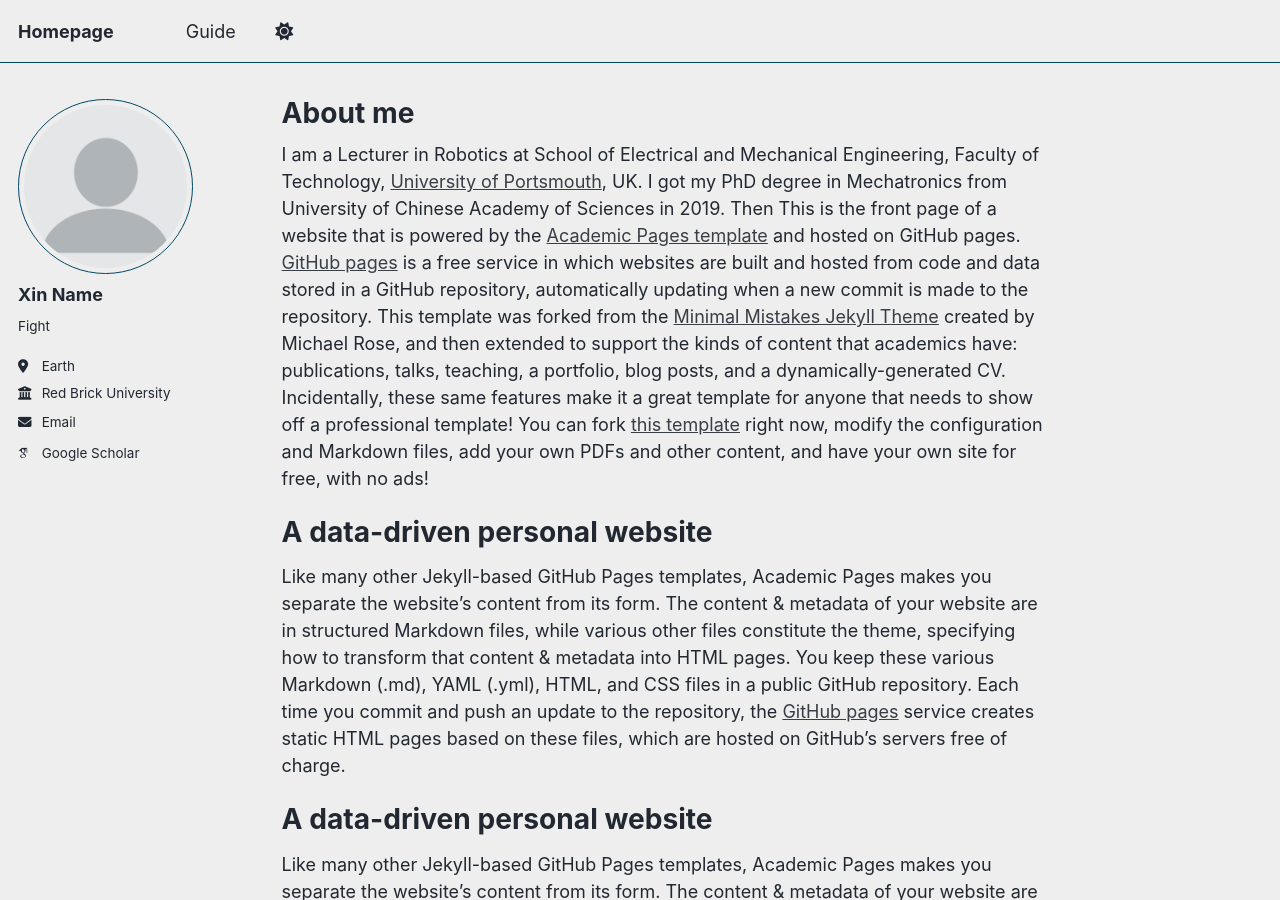
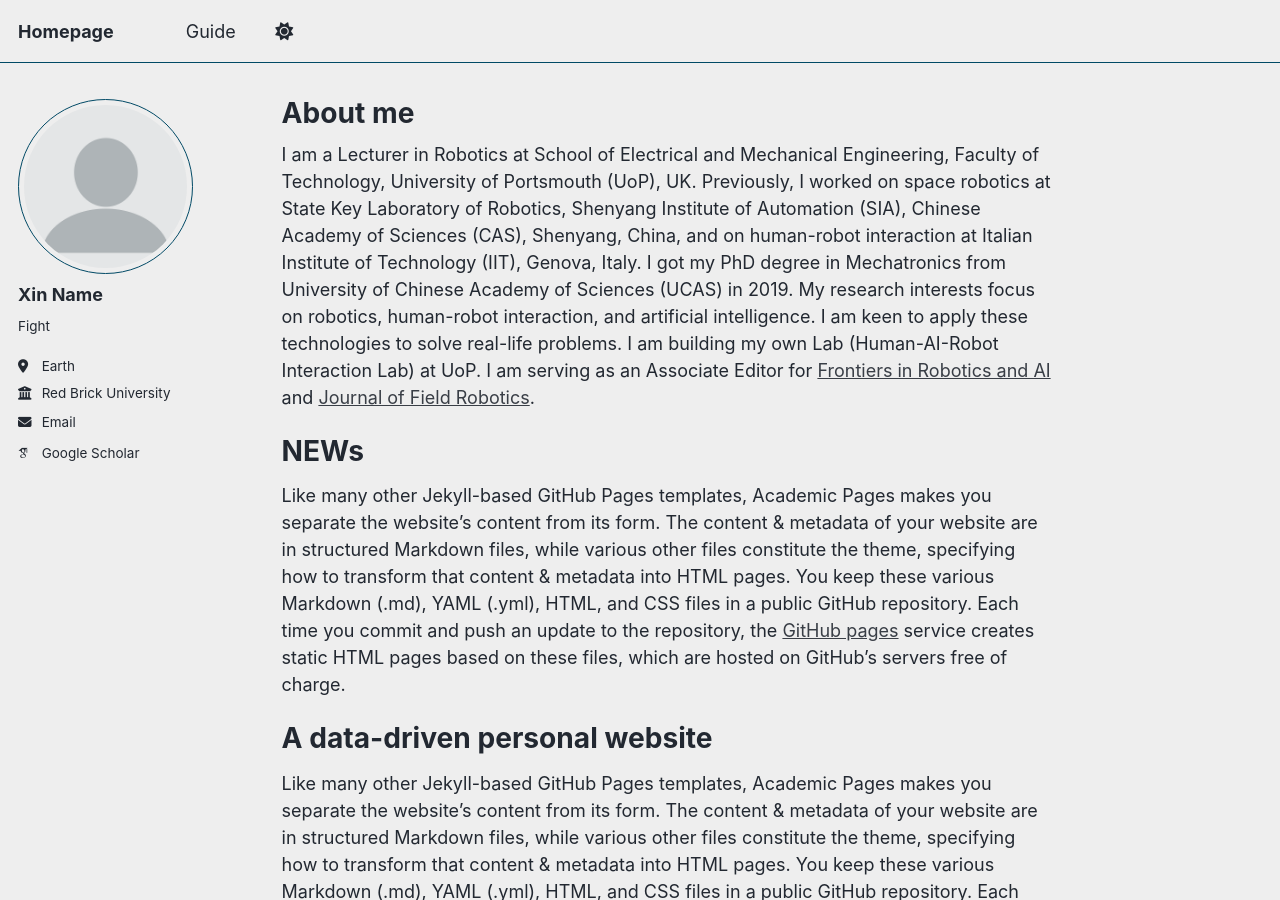
Before and after one commit to Mansion-ZX/Mansion-ZX.github.io, a Jekyll site: the page built from _pages/about.md, in a window 1280 px wide and 900 px high. Built offline with Jekyll 4.4.1, drawn with Linux system fonts in a browser that asks for light colours; some web fonts are replaced; a script that is not in the unit is left out.

Commit message:
Update about.md

```diff
--- a/_pages/about.md
+++ b/_pages/about.md
@@ -6,12 +6,11 @@ redirect_from:
   - /about/
   - /about.html
 ---
-I am a Lecturer in Robotics at School of Electrical and Mechanical Engineering, Faculty of Technology, [University of Portsmouth](https://www.port.ac.uk/), UK. I got my PhD degree in Mechatronics from University of Chinese Academy of Sciences in 2019.
-Then
-This is the front page of a website that is powered by the [Academic Pages template](https://github.com/academicpages/academicpages.github.io) and hosted on GitHub pages. [GitHub pages](https://pages.github.com) is a free service in which websites are built and hosted from code and data stored in a GitHub repository, automatically updating when a new commit is made to the repository. This template was forked from the [Minimal Mistakes Jekyll Theme](https://mmistakes.github.io/minimal-mistakes/) created by Michael Rose, and then extended to support the kinds of content that academics have: publications, talks, teaching, a portfolio, blog posts, and a dynamically-generated CV. Incidentally, these same features make it a great template for anyone that needs to show off a professional template!
-You can fork [this template](https://github.com/academicpages/academicpages.github.io) right now, modify the configuration and Markdown files, add your own PDFs and other content, and have your own site for free, with no ads!
+I am a Lecturer in Robotics at School of Electrical and Mechanical Engineering, Faculty of Technology, University of Portsmouth (UoP), UK. Previously, I worked on space robotics at State Key Laboratory of Robotics, Shenyang Institute of Automation (SIA), Chinese Academy of Sciences (CAS), Shenyang, China, and on human-robot interaction at Italian Institute of Technology (IIT), Genova, Italy. I got my PhD degree in Mechatronics from University of Chinese Academy of Sciences (UCAS) in 2019.
+My research interests focus on robotics, human-robot interaction, and artificial intelligence. I am keen to apply these technologies to solve real-life problems. I am building my own Lab (Human-AI-Robot Interaction Lab) at UoP.
+I am serving as an Associate Editor for [Frontiers in Robotics and AI](https://www.frontiersin.org/journals/robotics-and-ai) and [Journal of Field Robotics](https://onlinelibrary.wiley.com/journal/15564967).
 
-A data-driven personal website
+NEWs
 ======
 Like many other Jekyll-based GitHub Pages templates, Academic Pages makes you separate the website's content from its form. The content & metadata of your website are in structured Markdown files, while various other files constitute the theme, specifying how to transform that content & metadata into HTML pages. You keep these various Markdown (.md), YAML (.yml), HTML, and CSS files in a public GitHub repository. Each time you commit and push an update to the repository, the [GitHub pages](https://pages.github.com/) service creates static HTML pages based on these files, which are hosted on GitHub's servers free of charge.
 
```
